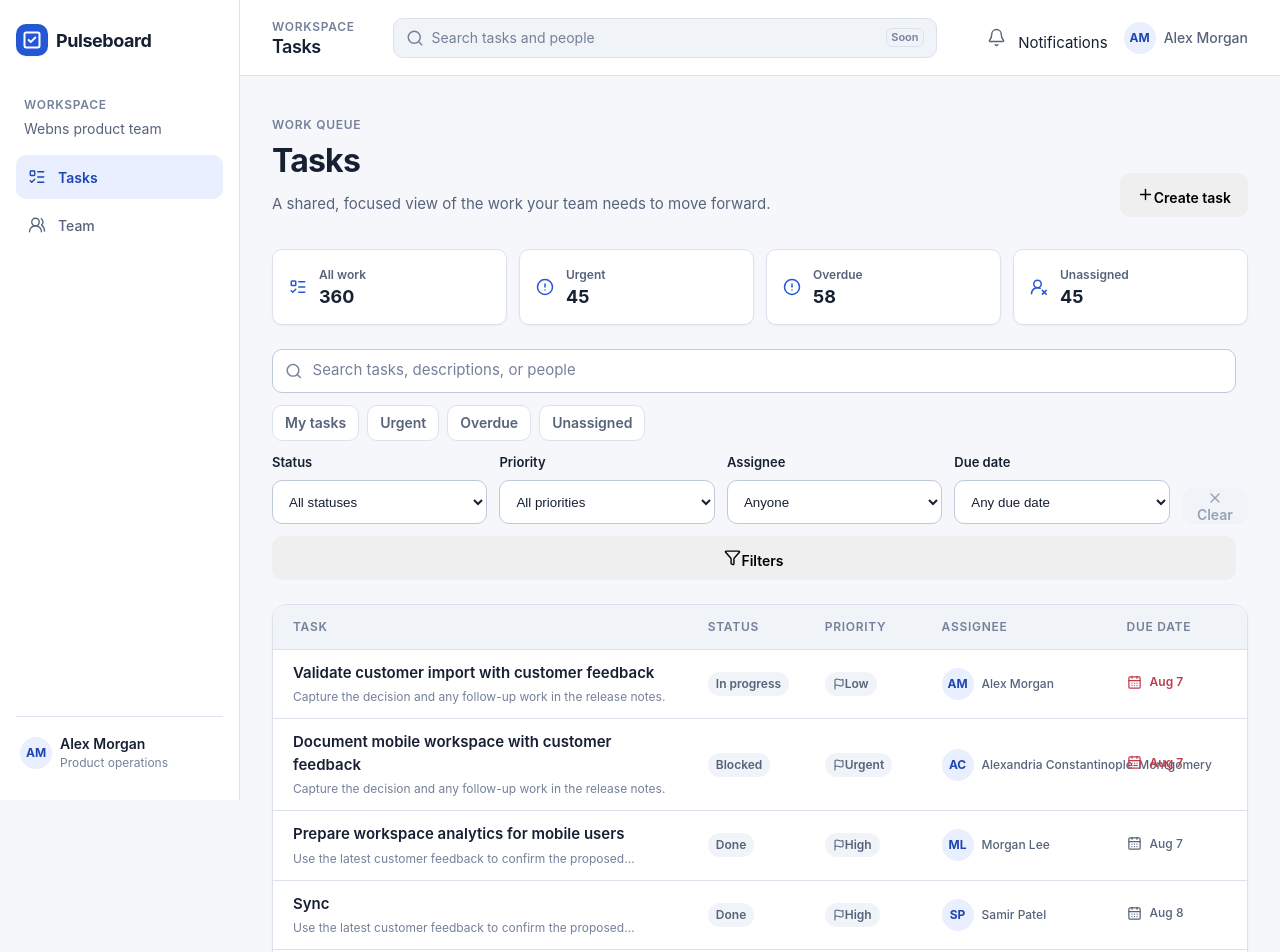
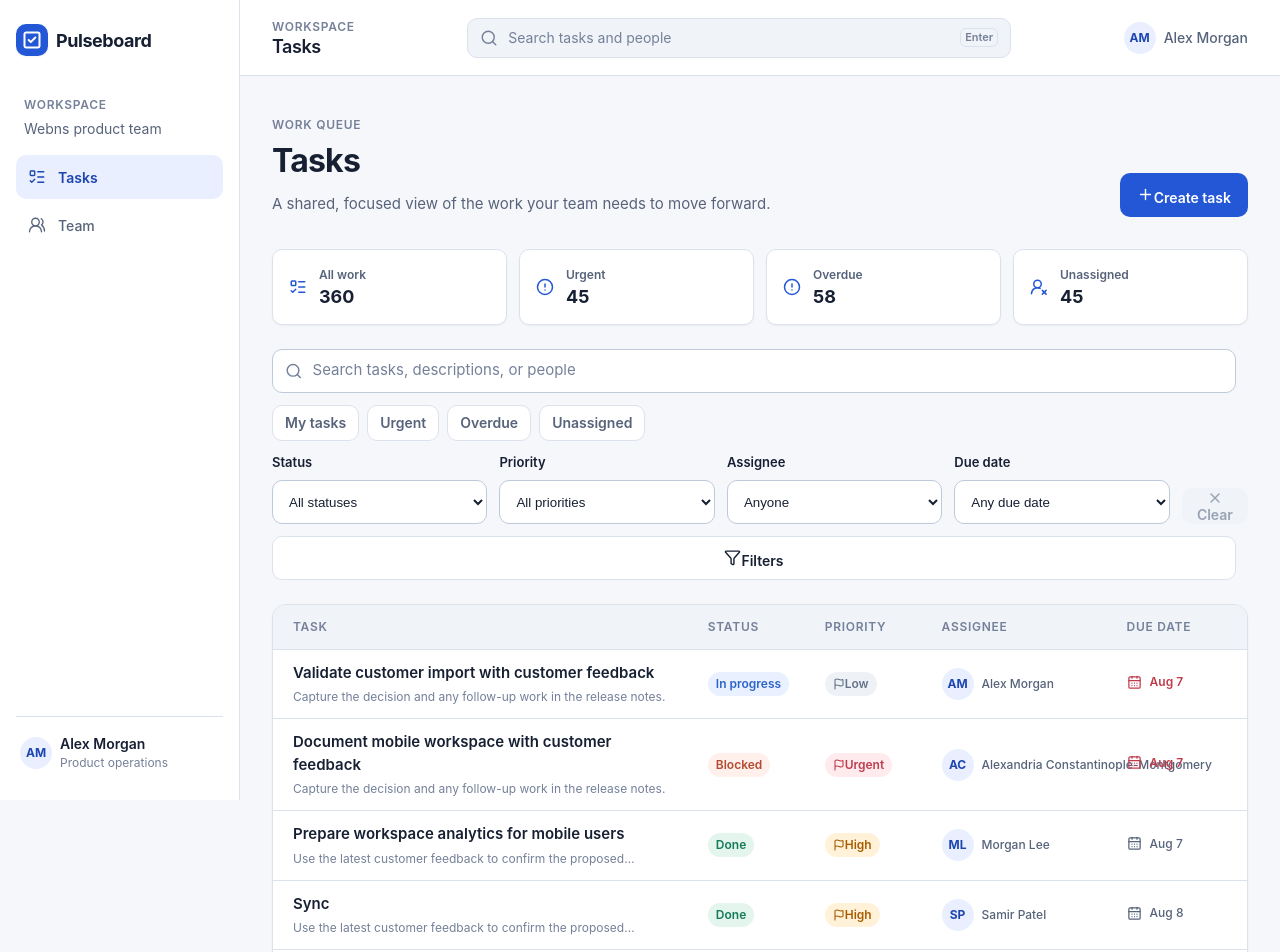
Before and after one commit to md-masuk-kabir-dalim/team-task-system-frontend, a React (Vite) app: page /tasks in a window 1280 px wide. Shown: the top 952 px of the page. Built offline with nearby package versions, Linux system fonts and the light colour scheme.

Commit message:
fix: strengthen task interaction polish

```diff
--- a/src/components/layout/topbar.tsx
+++ b/src/components/layout/topbar.tsx
@@ -1,11 +1,58 @@
-import { Bell, Search } from 'lucide-react'
-import { useLocation } from 'react-router-dom'
-import { getPageContext } from '../../lib/navigation.ts'
+import { Search } from 'lucide-react'
+import { useState } from 'react'
+import type { FormEvent } from 'react'
+import { useLocation, useNavigate } from 'react-router-dom'
+import { appRoutes, getPageContext } from '../../lib/navigation.ts'
 import { Avatar } from '../ui/avatar.tsx'
-import { IconButton } from '../ui/icon-button.tsx'
+
+function getSearchValue(search: string) {
+  return new URLSearchParams(search).get('search') ?? ''
+}
+
+interface GlobalTaskSearchProps {
+  pathname: string
+  search: string
+}
+
+function GlobalTaskSearch({ pathname, search }: GlobalTaskSearchProps) {
+  const navigate = useNavigate()
+  const [searchValue, setSearchValue] = useState(() => getSearchValue(search))
+
+  const handleSearchSubmit = (event: FormEvent<HTMLFormElement>) => {
+    event.preventDefault()
+
+    const nextParams = new URLSearchParams(pathname === appRoutes.tasks ? search : undefined)
+    const normalizedSearch = searchValue.trim()
+
+    if (normalizedSearch) {
+      nextParams.set('search', normalizedSearch)
+    } else {
+      nextParams.delete('search')
+    }
+
+    nextParams.delete('page')
+    const nextSearch = nextParams.toString()
+    navigate({ pathname: appRoutes.tasks, search: nextSearch ? `?${nextSearch}` : '' })
+  }
+
+  return (
+    <form aria-label="Global search" className="topbar__search" onSubmit={handleSearchSubmit} role="search">
+      <Search aria-hidden="true" size={18} strokeWidth={1.9} />
+      <label className="sr-only" htmlFor="global-task-search">Search tasks and people</label>
+      <input
+        id="global-task-search"
+        onChange={(event) => setSearchValue(event.target.value)}
+        placeholder="Search tasks and people"
+        type="search"
+        value={searchValue}
+      />
+      <span aria-hidden="true" className="topbar__search-hint">Enter</span>
+    </form>
+  )
+}
 
 export function Topbar() {
-  const { pathname } = useLocation()
+  const { pathname, search } = useLocation()
   const pageContext = getPageContext(pathname)
 
   return (
@@ -15,16 +62,9 @@ export function Topbar() {
         <p className="topbar__title">{pageContext.title}</p>
       </div>
 
-      <div aria-label="Global search" className="topbar__search" role="search">
-        <Search aria-hidden="true" size={18} strokeWidth={1.9} />
-        <span>Search tasks and people</span>
-        <span aria-hidden="true" className="topbar__search-hint">Soon</span>
-      </div>
+      <GlobalTaskSearch key={`${pathname}${search}`} pathname={pathname} search={search} />
 
       <div className="topbar__actions">
-        <IconButton label="Notifications">
-          <Bell aria-hidden="true" size={19} strokeWidth={1.8} />
-        </IconButton>
         <div className="account-summary">
           <Avatar name="Alex Morgan" size="sm" />
           <span className="account-summary__name">Alex Morgan</span>
--- a/src/features/tasks/hooks/use-task-list.ts
+++ b/src/features/tasks/hooks/use-task-list.ts
@@ -5,7 +5,7 @@ import type { TaskListQuery } from '../types/task-query-types.ts'
 
 type TaskListState =
   | { result: TaskListResult; status: 'success' }
-  | { status: 'error'; error: Error }
+  | { error: Error; result: TaskListResult | null; status: 'error' }
   | { result: TaskListResult | null; status: 'loading' }
 
 export function useTaskList(query: TaskListQuery) {
@@ -17,10 +17,7 @@ export function useTaskList(query: TaskListQuery) {
 
     queueMicrotask(() => {
       if (isCurrent) {
-        setState((currentState) => ({
-          result: currentState.status === 'success' ? currentState.result : currentState.status === 'loading' ? currentState.result : null,
-          status: 'loading',
-        }))
+        setState((currentState) => ({ result: currentState.result, status: 'loading' }))
       }
     })
 
@@ -32,10 +29,11 @@ export function useTaskList(query: TaskListQuery) {
       })
       .catch((error: unknown) => {
         if (isCurrent) {
-          setState({
+          setState((currentState) => ({
             error: error instanceof Error ? error : new Error('Unable to load tasks. Please try again.'),
+            result: currentState.result,
             status: 'error',
-          })
+          }))
         }
       })
 
@@ -50,7 +48,7 @@ export function useTaskList(query: TaskListQuery) {
     error: state.status === 'error' ? state.error : null,
     isInitialLoading: state.status === 'loading' && state.result === null,
     isRefreshing: state.status === 'loading' && state.result !== null,
-    result: state.status === 'success' || state.status === 'loading' ? state.result : null,
+    result: state.result,
     retry,
   }
 }
--- a/src/features/tasks/task-details-page.tsx
+++ b/src/features/tasks/task-details-page.tsx
@@ -2,7 +2,6 @@ import { ArrowLeft, FileQuestion } from 'lucide-react'
 import { Link, useParams } from 'react-router-dom'
 import { EmptyState } from '../../components/feedback/empty-state.tsx'
 import { ErrorState } from '../../components/feedback/error-state.tsx'
-import { PageIntro } from '../../components/layout/page-intro.tsx'
 import { appRoutes } from '../../lib/navigation.ts'
 import { updateTaskStatus } from './api/task-service.ts'
 import { TaskDetails } from './components/task-details.tsx'
@@ -24,11 +23,10 @@ export function TaskDetailsPage() {
 
   return (
     <section className="page">
-      <PageIntro
-        description="Review the context and ownership behind this piece of work."
-        eyebrow="Task workspace"
-        title="Task details"
-      />
+      <Link className="text-link" to={appRoutes.tasks}>
+        <ArrowLeft aria-hidden="true" size={17} />
+        Back to tasks
+      </Link>
 
       {isLoading ? <TaskDetailsSkeleton /> : null}
       {error ? (
--- a/src/features/tasks/tasks-page.tsx
+++ b/src/features/tasks/tasks-page.tsx
@@ -29,7 +29,7 @@ export function TasksPage() {
 
       {isInitialLoading ? <TaskListSkeleton /> : null}
 
-      {error ? (
+      {error && !result ? (
         <ErrorState
           description="Something went wrong while loading the task list. Your work has not been changed."
           onRetry={retry}
@@ -39,6 +39,12 @@ export function TasksPage() {
 
       {result ? (
         <div aria-busy={isRefreshing || undefined} className="task-workspace">
+          {error ? (
+            <section aria-live="assertive" className="task-workspace__refresh-error" role="alert">
+              <p>We couldn't update this view. You are seeing the last loaded task list.</p>
+              <Button onClick={retry} size="sm" variant="secondary">Retry</Button>
+            </section>
+          ) : null}
           <TaskSummary summary={result.summary} />
           <TaskFilterBar
             currentMemberId={result.currentMemberId}
--- a/src/styles/app.css
+++ b/src/styles/app.css
@@ -210,6 +210,25 @@
   padding-inline: var(--space-3);
 }
 
+.topbar__search:focus-within {
+  border-color: var(--color-primary);
+  box-shadow: 0 0 0 0.1875rem var(--color-primary-subtle);
+}
+
+.topbar__search input {
+  min-width: 0;
+  flex: 1 1 auto;
+  border: 0;
+  outline: 0;
+  background: transparent;
+  color: var(--color-text);
+  font: inherit;
+}
+
+.topbar__search input::placeholder {
+  color: var(--color-text-subtle);
+}
+
 .topbar__search-hint {
   margin-left: auto;
   border: 1px solid var(--color-border);
@@ -444,6 +463,25 @@
   font-size: var(--font-size-caption);
   font-weight: var(--font-weight-semibold);
   padding: var(--space-1) var(--space-3);
+}
+
+.task-workspace__refresh-error {
+  display: flex;
+  flex-wrap: wrap;
+  align-items: center;
+  justify-content: space-between;
+  gap: var(--space-3);
+  border: 1px solid var(--color-warning);
+  border-radius: var(--radius-md);
+  background: var(--color-warning-subtle);
+  color: var(--color-warning);
+  font-size: var(--font-size-body-sm);
+  line-height: var(--line-height-normal);
+  padding: var(--space-3) var(--space-4);
+}
+
+.task-workspace__refresh-error .button {
+  flex: 0 0 auto;
 }
 
 .task-filter-bar {
@@ -1222,37 +1260,43 @@
   padding-inline: var(--space-3);
 }
 
+.button--icon {
+  width: 2.75rem;
+  min-width: 2.75rem;
+  padding-inline: var(--space-0);
+}
+
 .button--lg {
   min-height: 3rem;
   padding-inline: var(--space-5);
 }
 
-.button--color-primary {
+.button--primary {
   background: var(--color-primary);
   color: var(--color-text-on-primary);
 }
 
-.button--color-primary:hover:not(:disabled) {
+.button--primary:hover:not(:disabled) {
   background: var(--color-primary-hover);
 }
 
-.button--color-primary:active:not(:disabled) {
+.button--primary:active:not(:disabled) {
   background: var(--color-primary-active);
 }
 
-.button--color-secondary {
+.button--secondary {
   border-color: var(--color-border);
   background: var(--color-surface);
   color: var(--color-text);
 }
 
-.button--color-secondary:hover:not(:disabled),
-.icon-button--color-secondary:hover:not(:disabled) {
+.button--secondary:hover:not(:disabled),
+.icon-button--secondary:hover:not(:disabled) {
   background: var(--color-secondary-hover);
 }
 
-.button--color-secondary:active:not(:disabled),
-.icon-button--color-secondary:active:not(:disabled) {
+.button--secondary:active:not(:disabled),
+.icon-button--secondary:active:not(:disabled) {
   background: var(--color-secondary-active);
 }
 
@@ -1267,12 +1311,12 @@
   color: var(--color-text);
 }
 
-.button--color-danger {
+.button--danger {
   background: var(--color-danger);
   color: var(--color-text-on-primary);
 }
 
-.button--color-danger:hover:not(:disabled) {
+.button--danger:hover:not(:disabled) {
   background: var(--color-danger);
   box-shadow: var(--shadow-sm);
 }
@@ -1313,7 +1357,7 @@
   background: transparent;
 }
 
-.icon-button--color-secondary {
+.icon-button--secondary {
   border-color: var(--color-border);
   background: var(--color-surface);
 }
@@ -1420,42 +1464,42 @@
   white-space: nowrap;
 }
 
-.badge--color-info {
+.badge--info {
   background: var(--color-info-subtle);
   color: var(--color-info);
 }
 
-.badge--color-success,
-.badge--color-status-done {
+.badge--success,
+.badge--done {
   background: var(--color-success-subtle);
   color: var(--color-success);
 }
 
-.badge--color-warning,
-.badge--color-priority-high {
+.badge--warning,
+.badge--high {
   background: var(--color-warning-subtle);
   color: var(--color-warning);
 }
 
-.badge--color-danger,
-.badge--color-priority-urgent {
+.badge--danger,
+.badge--urgent {
   background: var(--color-danger-subtle);
   color: var(--color-danger);
 }
 
-.badge--color-status-todo,
-.badge--color-priority-low {
+.badge--todo,
+.badge--low {
   background: var(--color-status-todo-subtle);
   color: var(--color-status-todo);
 }
 
-.badge--color-status-in-progress,
-.badge--color-priority-medium {
+.badge--in-progress,
+.badge--medium {
   background: var(--color-status-in-progress-subtle);
   color: var(--color-status-in-progress);
 }
 
-.badge--color-status-blocked {
+.badge--blocked {
   background: var(--color-status-blocked-subtle);
   color: var(--color-status-blocked);
 }
--- a/src/styles/global.css
+++ b/src/styles/global.css
@@ -17,7 +17,9 @@ body {
 
 button,
 a,
-input {
+input,
+select,
+textarea {
   -webkit-tap-highlight-color: transparent;
 }
 
@@ -28,7 +30,9 @@ a {
 
 button:not(:disabled),
 a,
-input:not(:disabled) {
+input:not(:disabled),
+select:not(:disabled),
+textarea:not(:disabled) {
   -webkit-tap-highlight-color: transparent;
 }
 
@@ -37,11 +41,13 @@ button:not(:disabled) {
 }
 
 button:disabled,
-input:disabled {
+input:disabled,
+select:disabled,
+textarea:disabled {
   cursor: not-allowed;
 }
 
-:where(a, button, input, [tabindex]):focus-visible {
+:where(a, button, input, select, textarea, [tabindex]):focus-visible {
   outline: 0.1875rem solid var(--color-focus-ring);
   outline-offset: 0.1875rem;
 }
```
